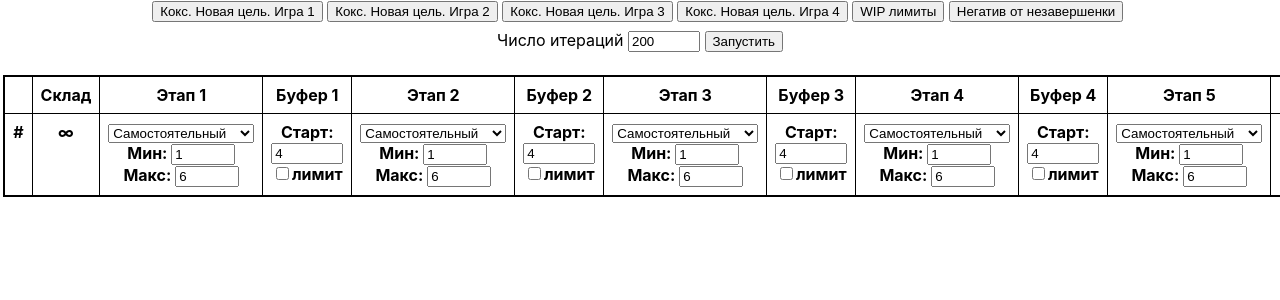
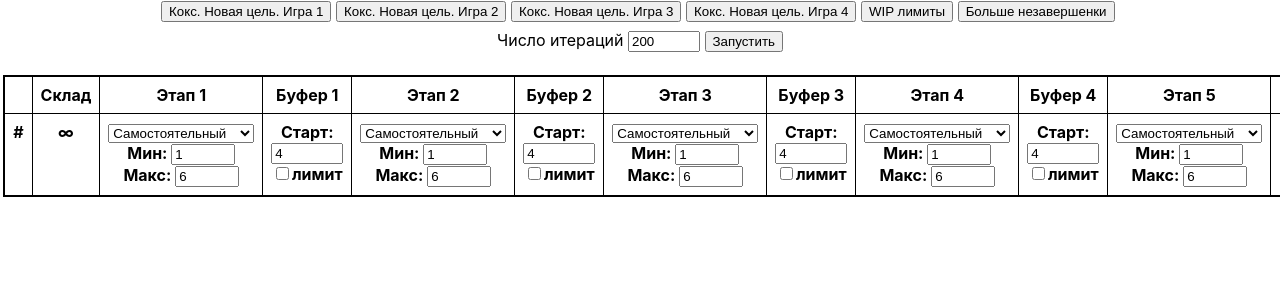
Before and after one commit to tsergey-tm/toc-dice-game, a React (Create React App) app: page / in a window 1280 px wide. Shown: the top 300 px of the page. Built offline with nearby package versions, Linux system fonts and the light colour scheme; the HTML template or start-up script is replaced by a standard one.

Commit message:
Rename game

```diff
--- a/src/components/Game.tsx
+++ b/src/components/Game.tsx
@@ -389,7 +389,7 @@ const Game = () => {
                 &nbsp;
                 <button onClick={setBadBuffersGame}
                         title="Игра 3 с буфферами в 2 раза больше">
-                    Негатив от незавершенки
+                    Больше незавершенки
                 </button>
                 &nbsp;
             </div>
```
